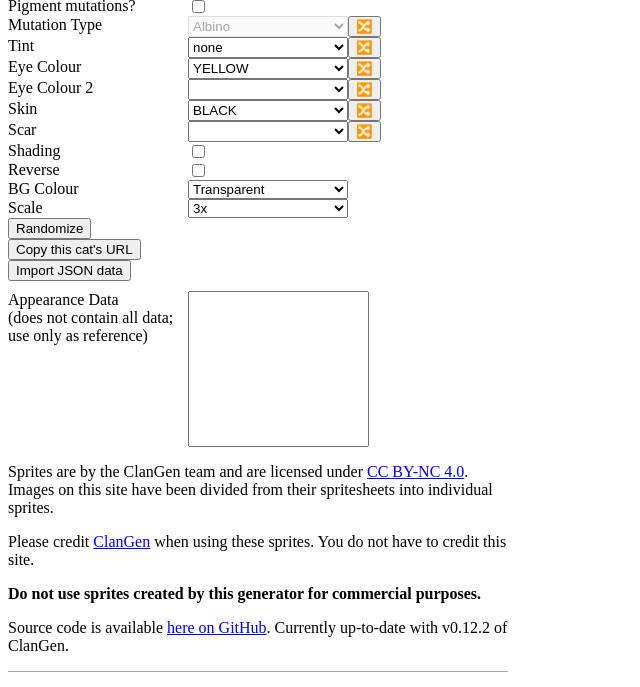
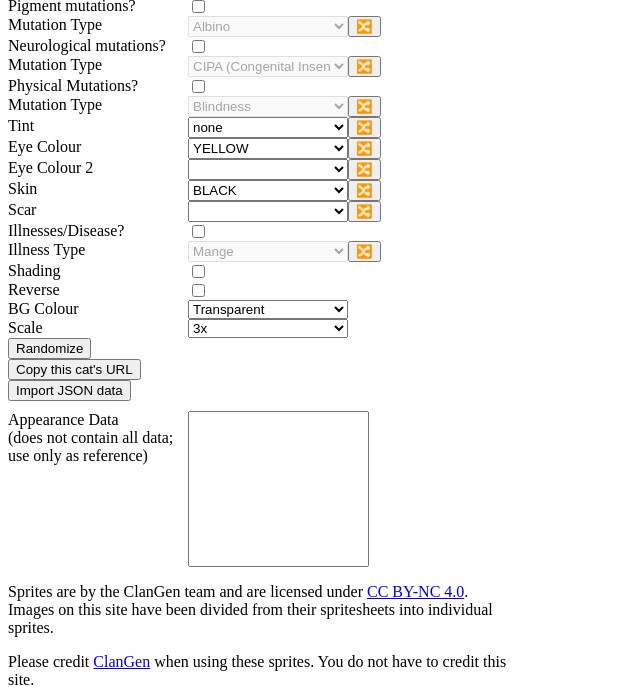
Before and after one commit to DreadfulDesires/Utahraptor-Genetics-POT, a website built with Vite: page index.html in a window 1280 px wide. Shown: the part 413-1100 px from the top of the page, without its empty margins (0-640 px from the left). Built offline with nearby package versions, Linux system fonts and the light colour scheme.

Commit message:
Update index.html

```diff
--- a/index.html
+++ b/index.html
@@ -100,6 +100,44 @@
           <option>Leucism</option>
           <option>Piebald</option>
           <option>Melanin Overproduction</option>
+        </select>
+        <button class="random-button" data-select-id="mutation-type-select">
+          🔀
+        </button>
+      </div>
+
+       <div class="form-row">
+        <label>Neurological mutations?</label>
+        <input class="tortie-checkbox" type="checkbox" />
+      </div>
+      <div class="form-row">
+        <label>Mutation Type</label>
+        <select disabled class="mutation-type-select">
+          <option>CIPA (Congenital Insensitivity to Pain)</option>
+          <option>Cerebellar Hypoplasia</option>
+          <option>Motor Spasms</option>
+          <option>Hypoaggresssion</option>
+          <option>Hyperaggression</option>
+        </select>
+        <button class="random-button" data-select-id="mutation-type-select">
+          🔀
+        </button>
+      </div>
+
+             <div class="form-row">
+        <label>Physical Mutations?</label>
+        <input class="tortie-checkbox" type="checkbox" />
+      </div>
+      <div class="form-row">
+        <label>Mutation Type</label>
+        <select disabled class="mutation-type-select">
+          <option>Blindness</option>
+          <option>Deafness</option>
+          <option>Polydactyl</option>
+          <option>Polycephaly</option>
+          <option>Split Tail</option>
+          <option>Dolichonychia</option>
+          <option>Polydontia</option>
         </select>
         <button class="random-button" data-select-id="mutation-type-select">
           🔀
@@ -278,6 +316,20 @@
           </optgroup>
         </select>
         <button class="random-button" data-select-id="scar-select">🔀</button>
+      </div>
+             <div class="form-row">
+        <label>Illnesses/Disease?</label>
+        <input class="tortie-checkbox" type="checkbox" />
+      </div>
+      <div class="form-row">
+        <label>Illness Type</label>
+        <select disabled class="mutation-type-select">
+          <option>Mange</option>
+          <option>Featherless</option>
+        </select>
+        <button class="random-button" data-select-id="mutation-type-select">
+          🔀
+        </button>
       </div>
 
       <div class="form-row">
```
